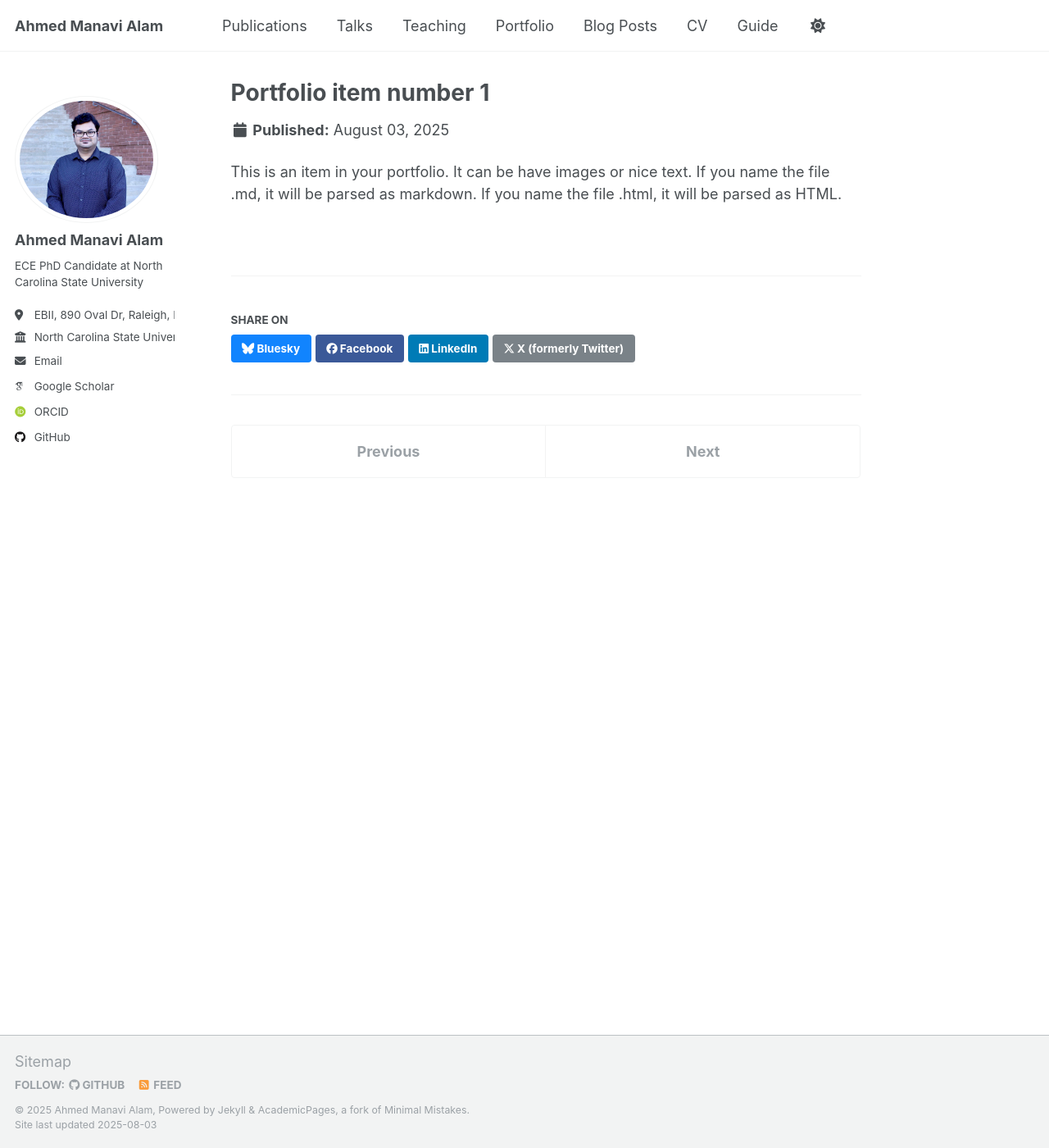
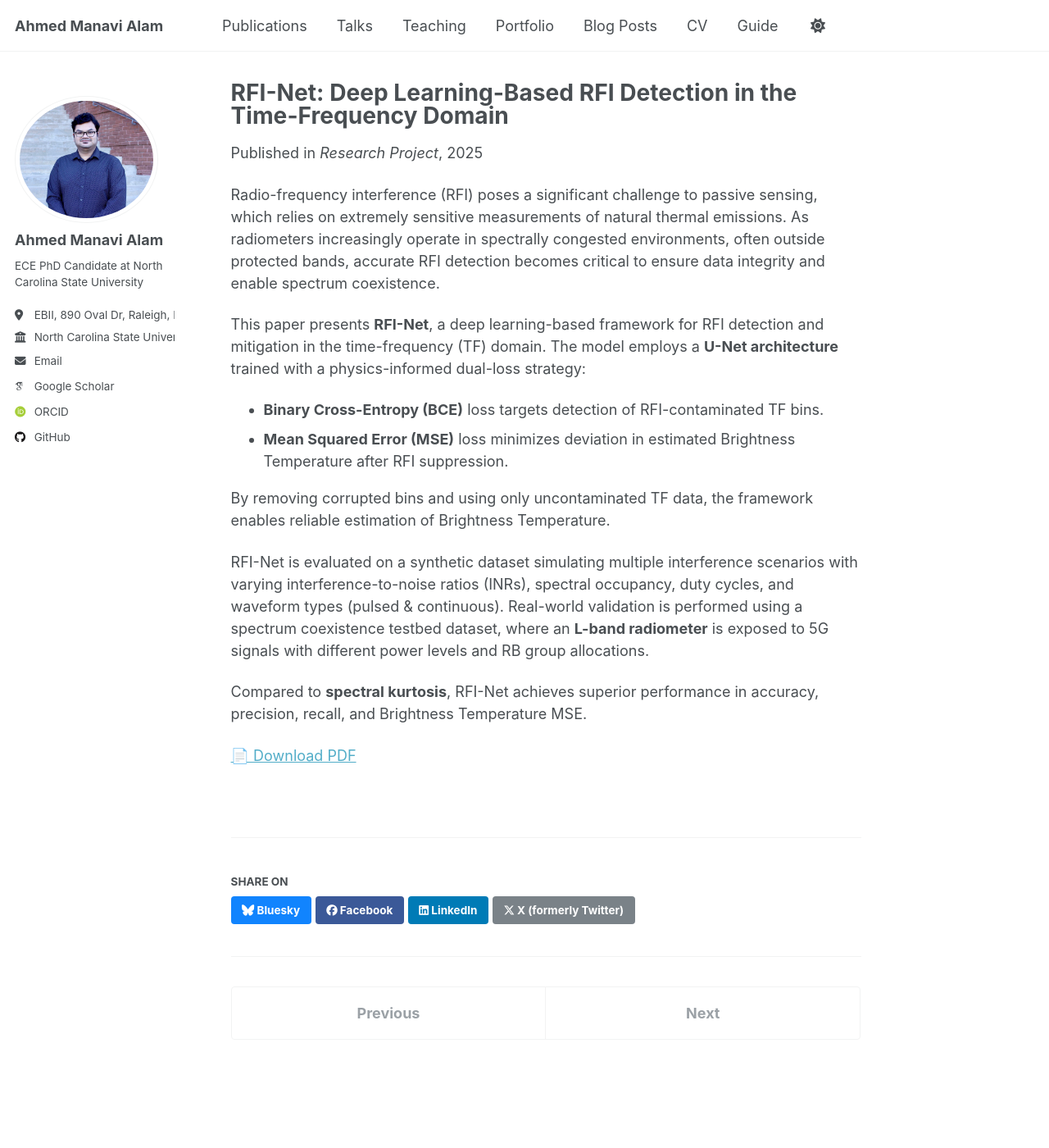
Before and after one commit to ahmed-manavi/ahmed-manavi.github.io, a Jekyll site: the page built from _portfolio/portfolio-1.md, in a window 1280 px wide and 1400 px high. Shown: the whole window at 82% size. Built offline with Jekyll 4.4.1, drawn with Linux system fonts in a browser that asks for light colours; some web fonts are replaced.

Commit message:
Update portfolio-1.md

```diff
--- a/_portfolio/portfolio-1.md
+++ b/_portfolio/portfolio-1.md
@@ -1,7 +1,24 @@
 ---
-title: "Portfolio item number 1"
-excerpt: "Short description of portfolio item number 1<br/><img src='/images/500x300.png'>"
+title: "RFI-Net: Deep Learning-Based RFI Detection in the Time-Frequency Domain"
 collection: portfolio
+permalink: /portfolio/rfi-net
+excerpt: "Deep learning-based RFI detection and mitigation for passive sensing using a dual-loss U-Net architecture."
+date: 2025-08-03
+venue: "Research Project"
+paperurl: "/files/over_rfi_net_final.pdf"
 ---
 
-This is an item in your portfolio. It can be have images or nice text. If you name the file .md, it will be parsed as markdown. If you name the file .html, it will be parsed as HTML.
+Radio-frequency interference (RFI) poses a significant challenge to passive sensing, which relies on extremely sensitive measurements of natural thermal emissions. As radiometers increasingly operate in spectrally congested environments, often outside protected bands, accurate RFI detection becomes critical to ensure data integrity and enable spectrum coexistence.
+
+This paper presents **RFI-Net**, a deep learning-based framework for RFI detection and mitigation in the time-frequency (TF) domain. The model employs a **U-Net architecture** trained with a physics-informed dual-loss strategy:
+
+- **Binary Cross-Entropy (BCE)** loss targets detection of RFI-contaminated TF bins.
+- **Mean Squared Error (MSE)** loss minimizes deviation in estimated Brightness Temperature after RFI suppression.
+
+By removing corrupted bins and using only uncontaminated TF data, the framework enables reliable estimation of Brightness Temperature.
+
+RFI-Net is evaluated on a synthetic dataset simulating multiple interference scenarios with varying interference-to-noise ratios (INRs), spectral occupancy, duty cycles, and waveform types (pulsed & continuous). Real-world validation is performed using a spectrum coexistence testbed dataset, where an **L-band radiometer** is exposed to 5G signals with different power levels and RB group allocations.
+
+Compared to **spectral kurtosis**, RFI-Net achieves superior performance in accuracy, precision, recall, and Brightness Temperature MSE.
+
+[📄 Download PDF](/files/rfi-net.pdf){:target="_blank"}
```
